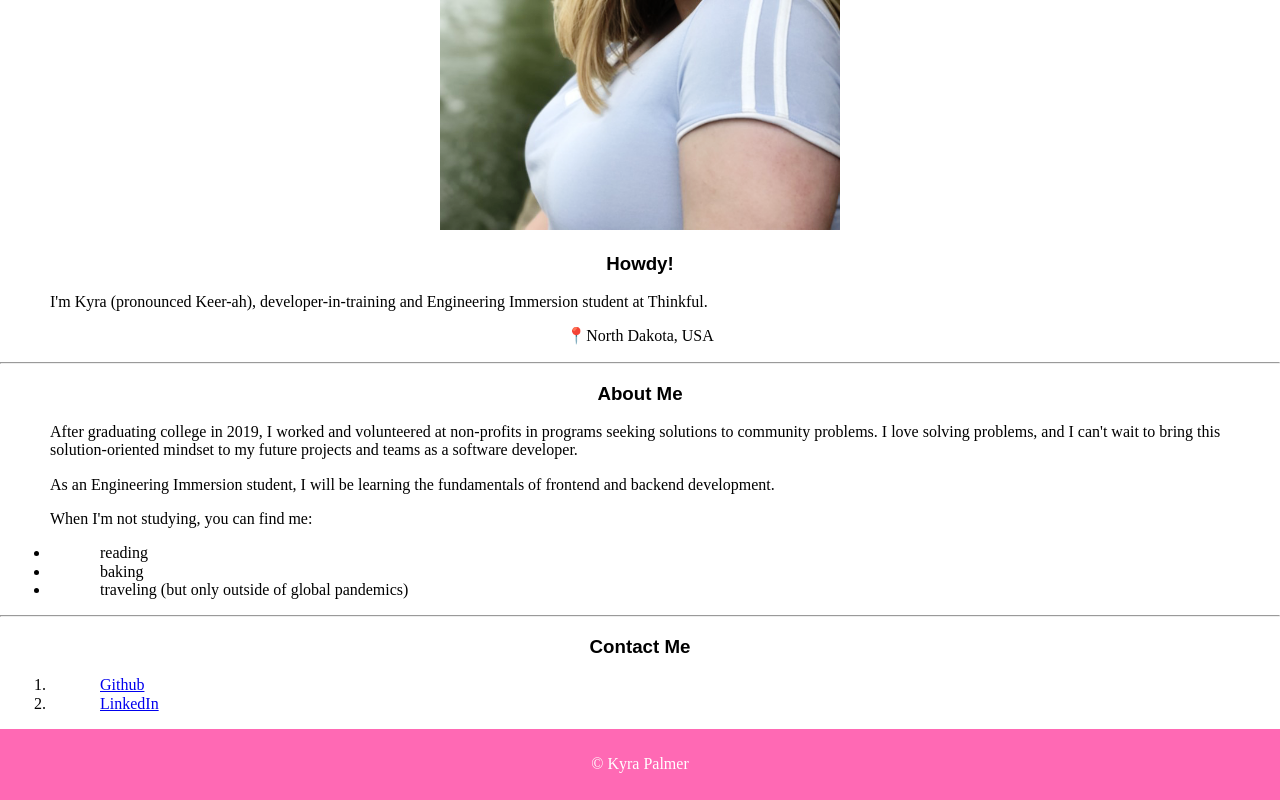
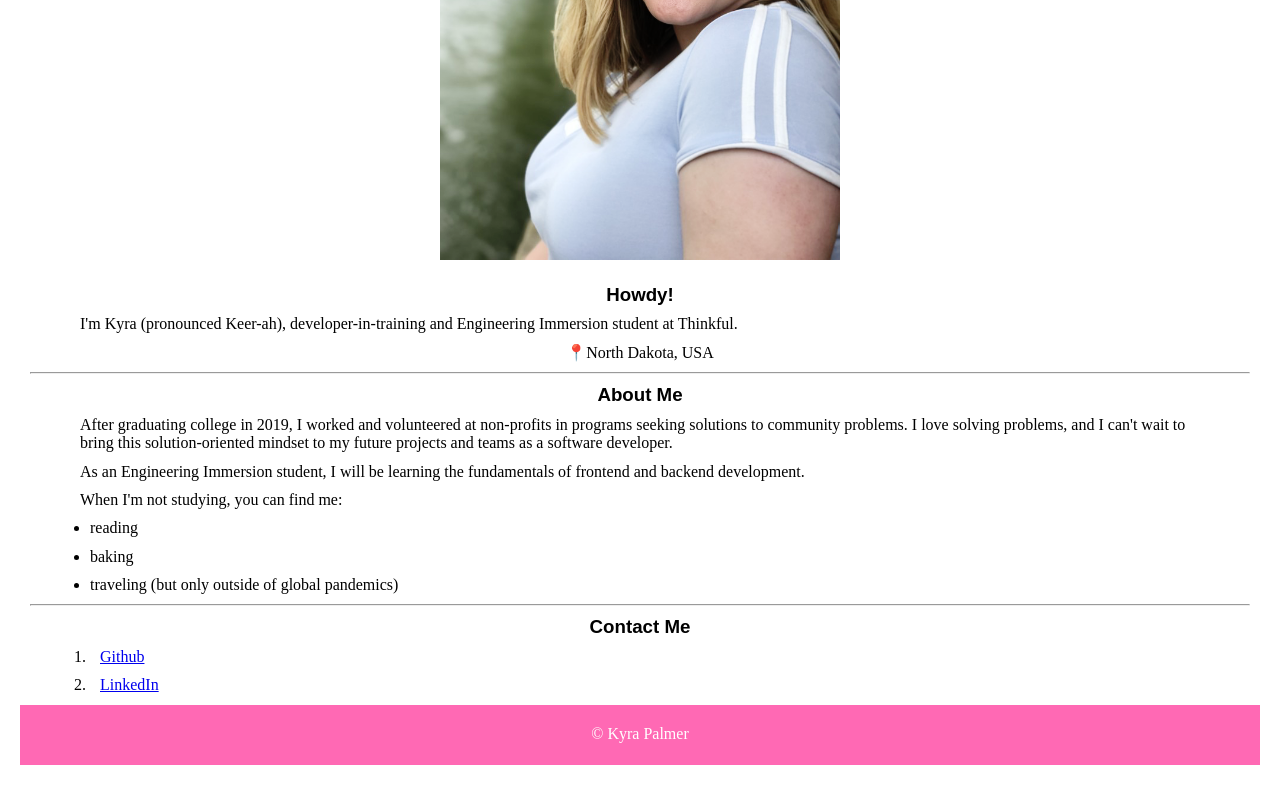
Before and after one commit to frozenpalmtree/portfolio-website, a plain HTML site: page index.html in a window 1280 px wide. Shown: the part 455-1255 px from the top of the page. Drawn offline with nearby package versions, Linux system fonts and the light colour scheme; a script that the page names is missing.

Commit message:
Update style.css

```diff
--- a/style.css
+++ b/style.css
@@ -5,13 +5,18 @@
 /* aligns entire page to center */
 * {
   text-align: center;
+  margin: 10px;
 }
 
-/* alings all p, li, ol, and ul elements to the left with padding on the right and left */
-* > p, li, ol, ul {
+/* adds padding on left and right of all p elements */
+* > p {
+  margin-left: 50px;
+  margin-right: 50px;
+}
+
+/* alings all p, li, ol, and ul elements to the left */
+p, li, ol, ul {
   text-align: left;
-  padding-left: 50px;
-  padding-right: 50px;
 }
 
 /* sets the background color of header and footer to hot pink and font color to white, center-aligned text, and padding top/bottom */
@@ -21,6 +26,10 @@ header, footer {
   padding-top: 10px;
   padding-bottom: 10px;
   text-align: center;
+}
+
+footer {
+  height: 60px;
 }
 
 /* the next few properties apply to headings */
@@ -44,3 +53,7 @@ a:default {
 a:visited {
   color: lightgreen;
 }
+
+a:hover {
+  color: darkviolet;
+}
```
